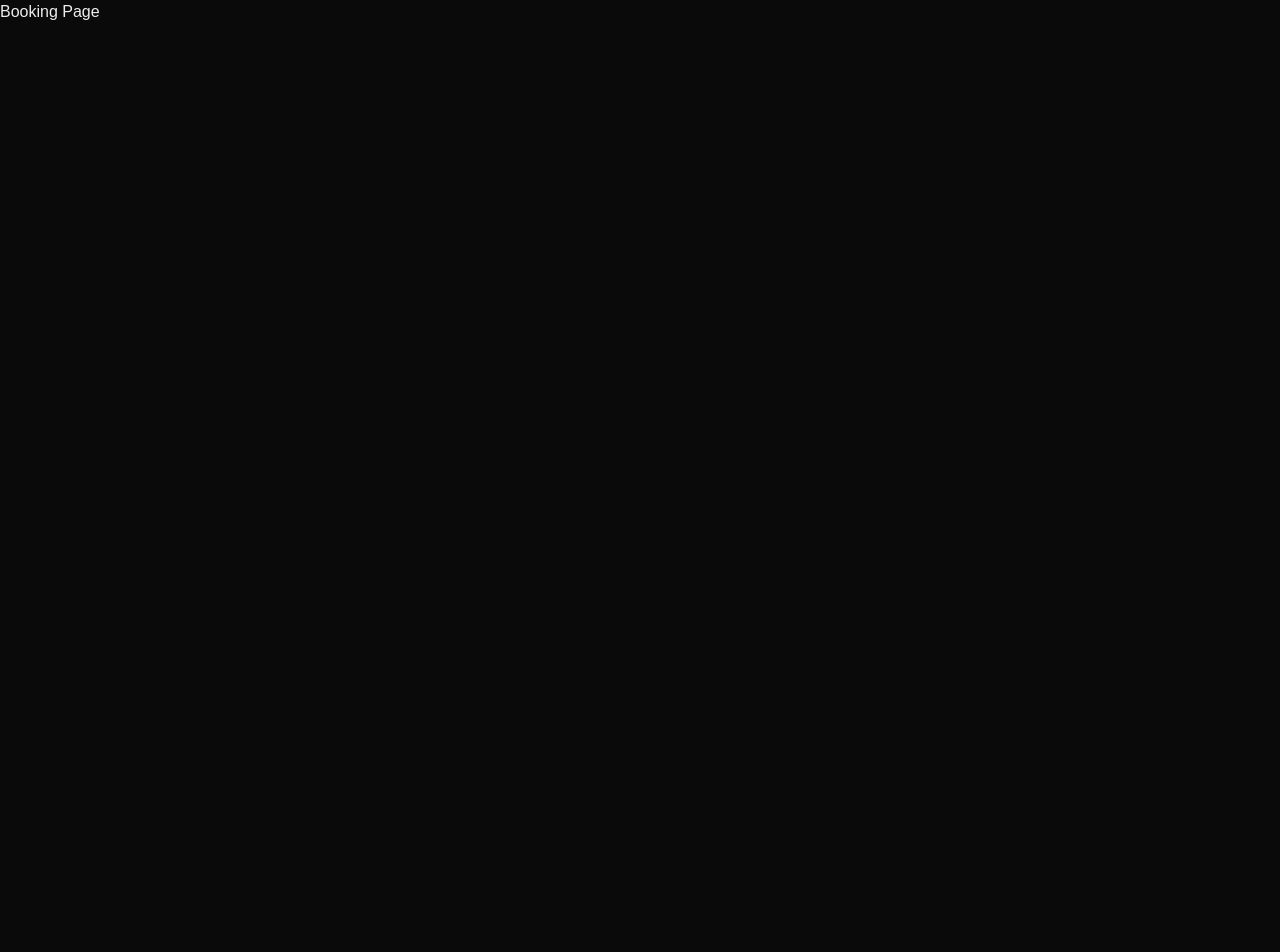
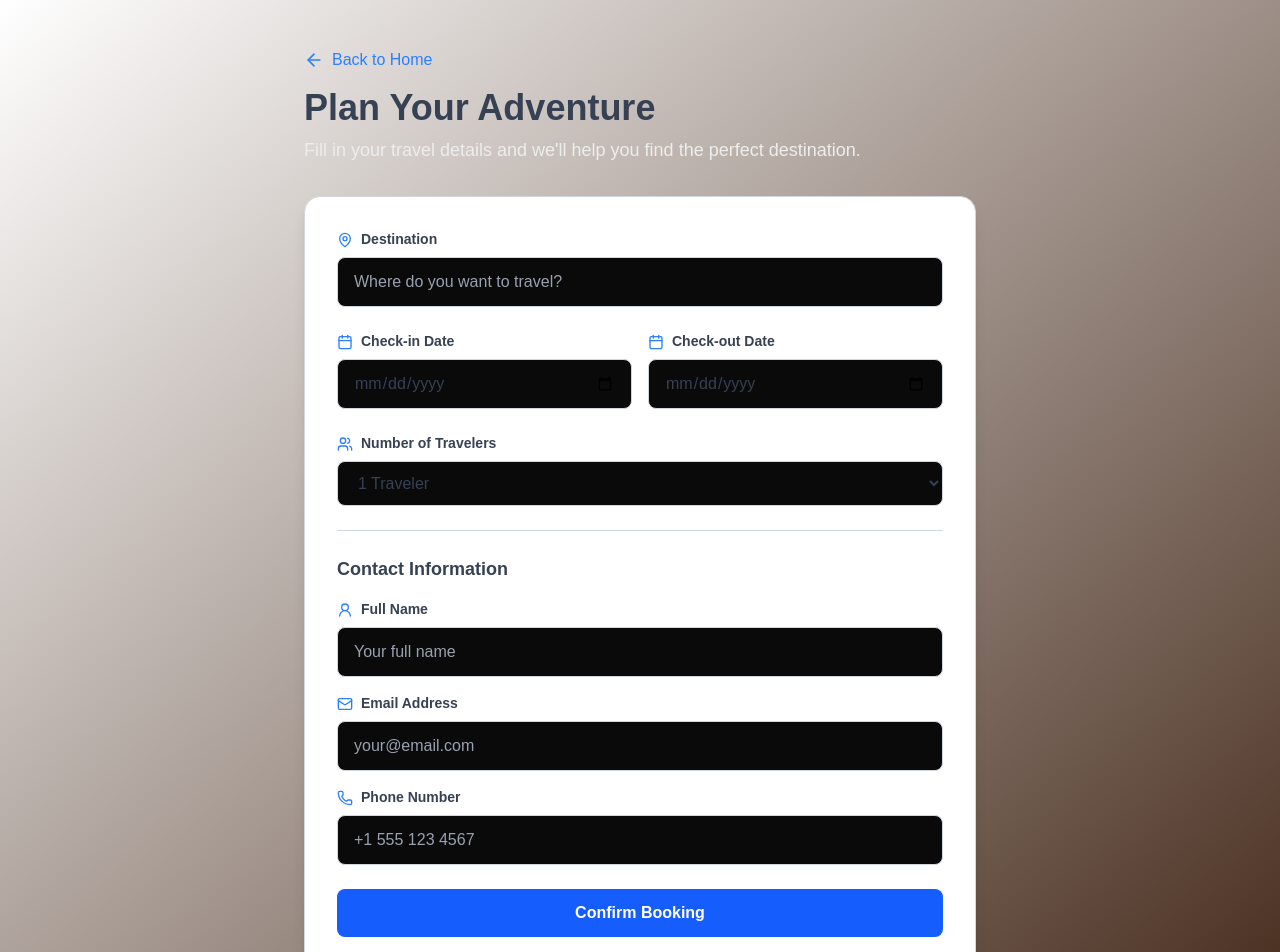
Before and after one commit to ShehaanN/WanderLust-Travels, a Next.js app: page /booking in a window 1280 px wide. Shown: the top 952 px of the page. Before the commit the page ends 800 px from the top, so only its background shows below. Built offline with nearby package versions, Linux system fonts and the light colour scheme.

Commit message:
feat: implement Booking page with  travel details form

```diff
--- a/app/booking/page.tsx
+++ b/app/booking/page.tsx
@@ -1,7 +1,204 @@
 "use client";
 
+import {
+  ArrowLeft,
+  UserRound,
+  Calendar,
+  Mail,
+  MapPin,
+  Phone,
+  Users,
+} from "lucide-react";
+import Link from "next/link";
+
 const BookingPage = () => {
-  return <div>Booking Page</div>;
+  return (
+    <main className="min-h-screen bg-gradient-to-br from-white to-orange-500/20 py-12 px-4">
+      <div className="max-w-2xl mx-auto">
+        {/* Header */}
+        <div className="mb-8">
+          <Link
+            href="/"
+            className="flex items-center gap-2 text-blue-500 hover:text-blue-500/80 transition-colors mb-4"
+          >
+            <ArrowLeft className="w-5 h-5" />
+            <span className="font-medium">Back to Home</span>
+          </Link>
+          <h1 className="text-4xl font-bold text-gray-700 mb-2">
+            Plan Your Adventure
+          </h1>
+          <p className="text-lg text-gray-placeholder-gray-400">
+            Fill in your travel details and we&apos;ll help you find the perfect
+            destination.
+          </p>
+        </div>
+
+        {/* Booking Form */}
+        <div className="bg-white rounded-2xl shadow-lg p-8 border border-gray-300">
+          <form className="space-y-6">
+            {/* Destination */}
+            <div>
+              <label
+                htmlFor="destination"
+                className="block text-sm font-semibold text-gray-700 mb-2"
+              >
+                <MapPin className="w-4 h-4 inline mr-2 text-blue-500" />
+                Destination
+              </label>
+              <input
+                type="text"
+                id="destination"
+                name="destination"
+                placeholder="Where do you want to travel?"
+                required
+                className="w-full px-4 py-3 rounded-lg border border-gray-300 bg-background text-gray-700 placeholder-gray-400 focus:outline-none focus:ring-2 focus:ring-blue-500 transition-all"
+              />
+            </div>
+
+            {/* Check-in & Check-out */}
+            <div className="grid md:grid-cols-2 gap-4">
+              <div>
+                <label
+                  htmlFor="checkIn"
+                  className="block text-sm font-semibold text-gray-700 mb-2"
+                >
+                  <Calendar className="w-4 h-4 inline mr-2 text-blue-500" />
+                  Check-in Date
+                </label>
+                <input
+                  type="date"
+                  id="checkIn"
+                  name="checkIn"
+                  required
+                  className="w-full px-4 py-3 rounded-lg border border-gray-300 bg-background text-gray-700 focus:outline-none focus:ring-2 focus:ring-blue-500 transition-all"
+                />
+              </div>
+              <div>
+                <label
+                  htmlFor="checkOut"
+                  className="block text-sm font-semibold text-gray-700 mb-2"
+                >
+                  <Calendar className="w-4 h-4 inline mr-2 text-blue-500" />
+                  Check-out Date
+                </label>
+                <input
+                  type="date"
+                  id="checkOut"
+                  name="checkOut"
+                  required
+                  className="w-full px-4 py-3 rounded-lg border border-gray-300 bg-background text-gray-700 focus:outline-none focus:ring-2 focus:ring-blue-500 transition-all"
+                />
+              </div>
+            </div>
+
+            {/* Travelers */}
+            <div>
+              <label
+                htmlFor="travelers"
+                className="block text-sm font-semibold text-gray-700 mb-2"
+              >
+                <Users className="w-4 h-4 inline mr-2 text-blue-500" />
+                Number of Travelers
+              </label>
+              <select
+                id="travelers"
+                name="travelers"
+                className="w-full px-4 py-3 rounded-lg border border-gray-300 bg-background text-gray-700 focus:outline-none focus:ring-2 focus:ring-blue-500 transition-all"
+              >
+                {[1, 2, 3, 4, 5, 6, 7, 8, 9, 10].map((num) => (
+                  <option key={num} value={num}>
+                    {num} {num === 1 ? "Traveler" : "Travelers"}
+                  </option>
+                ))}
+              </select>
+            </div>
+
+            {/* Personal Information */}
+            <div className="border-t border-gray-300 pt-6">
+              <h2 className="text-lg font-semibold text-gray-700 mb-4">
+                Contact Information
+              </h2>
+
+              <div className="space-y-4">
+                <div>
+                  <label
+                    htmlFor="name"
+                    className="block text-sm font-semibold text-gray-700 mb-2"
+                  >
+                    <UserRound className="w-4 h-4 inline mr-2 text-blue-500" />
+                    Full Name
+                  </label>
+                  <input
+                    type="text"
+                    id="name"
+                    name="name"
+                    placeholder="Your full name"
+                    required
+                    className="w-full px-4 py-3 rounded-lg border border-gray-300 bg-background text-gray-700 placeholder-gray-400 focus:outline-none focus:ring-2 focus:ring-blue-500 transition-all"
+                  />
+                </div>
+
+                <div>
+                  <label
+                    htmlFor="email"
+                    className="block text-sm font-semibold text-gray-700 mb-2"
+                  >
+                    <Mail className="w-4 h-4 inline mr-2 text-blue-500" />
+                    Email Address
+                  </label>
+                  <input
+                    type="email"
+                    id="email"
+                    name="email"
+                    placeholder="your@email.com"
+                    required
+                    className="w-full px-4 py-3 rounded-lg border border-gray-300 bg-background text-gray-700 placeholder-gray-400 focus:outline-none focus:ring-2 focus:ring-blue-500 transition-all"
+                  />
+                </div>
+
+                <div>
+                  <label
+                    htmlFor="phone"
+                    className="block text-sm font-semibold text-gray-700 mb-2"
+                  >
+                    <Phone className="w-4 h-4 inline mr-2 text-blue-500" />
+                    Phone Number
+                  </label>
+                  <input
+                    type="tel"
+                    id="phone"
+                    name="phone"
+                    placeholder="+1 555 123 4567"
+                    required
+                    className="w-full px-4 py-3 rounded-lg border border-gray-300 bg-background text-gray-700 placeholder-gray-400 focus:outline-none focus:ring-2 focus:ring-blue-500 transition-all"
+                  />
+                </div>
+              </div>
+            </div>
+
+            {/* Submit Button */}
+            <button
+              type="submit"
+              className="w-full py-3 bg-blue-600 text-white font-semibold rounded-lg hover:bg-blue-600/90 transition-colors duration-200"
+            >
+              Confirm Booking
+            </button>
+          </form>
+        </div>
+
+        {/* Info Box */}
+        <div className="mt-8 bg-blue-400/10 border border-blue-400/30 rounded-lg p-6">
+          <h3 className="font-semibold text-gray-700 mb-2">Have Questions?</h3>
+          <p className="text-gray-600">
+            Contact our travel team at{" "}
+            <span className="text-blue-400 font-medium mr-1">
+              info@wanderlust.com
+            </span>
+          </p>
+        </div>
+      </div>
+    </main>
+  );
 };
 
 export default BookingPage;
```
